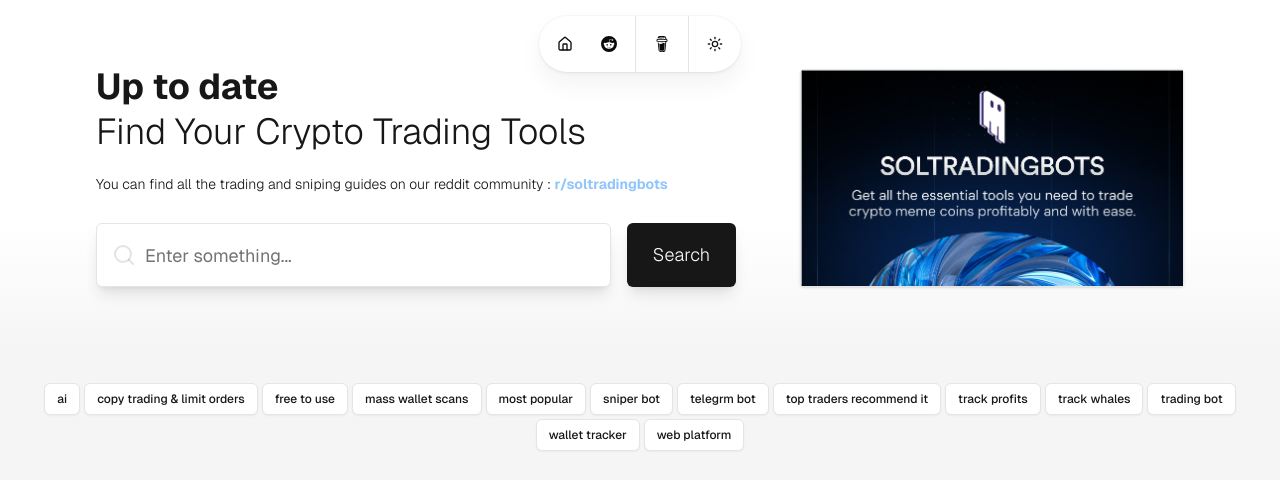
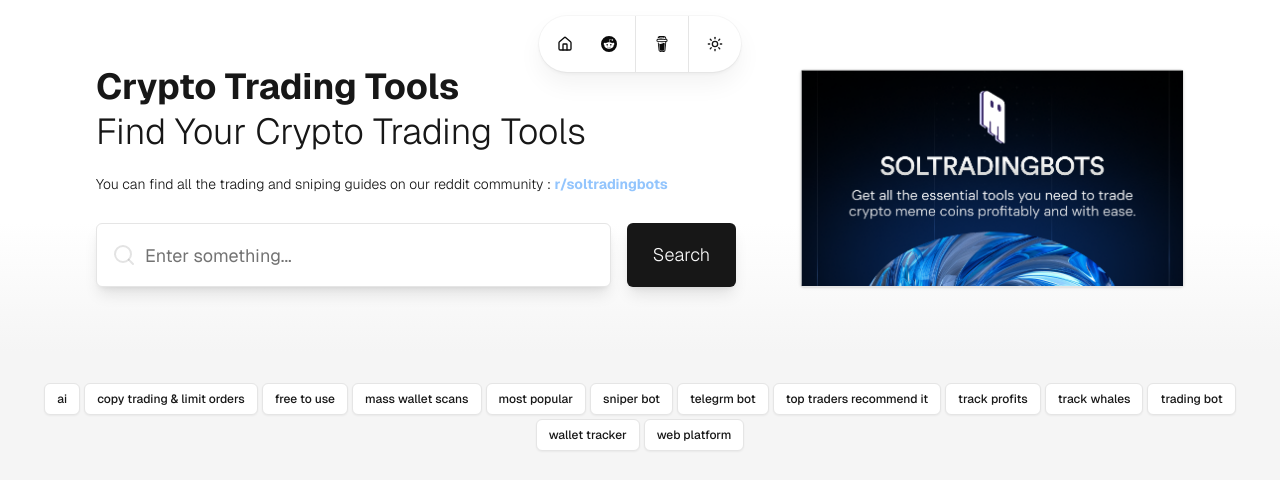
Before and after one commit to MitreaRazvan/cryptotradingbots, an Astro site: page / in a window 1280 px wide. Shown: the top 480 px of the page. Built offline with nearby package versions, Linux system fonts and the light colour scheme; Astro itself is replaced by a stand-in of ours.

Commit message:
new title

```diff
--- a/src/pages/index.astro
+++ b/src/pages/index.astro
@@ -21,7 +21,7 @@ import Logo from "../assets/banner.png";
       <div class="flex flex-col items-end gap-8 md:flex-row md:gap-16">
         <div class="col-span-2 flex flex-1 flex-col">
           <h1 class="mb-6 text-4xl leading-tight">
-            <strong>Up to date</strong><br />
+            <strong>Crypto Trading Tools</strong><br />
             <span class="font-light">Find Your Crypto Trading Tools</span>
             <br />
             <span class="pt-16 text-[14px] font-light md:pt-0 lg:pt-0">
```
Also changed, not shown: 1 other file.
